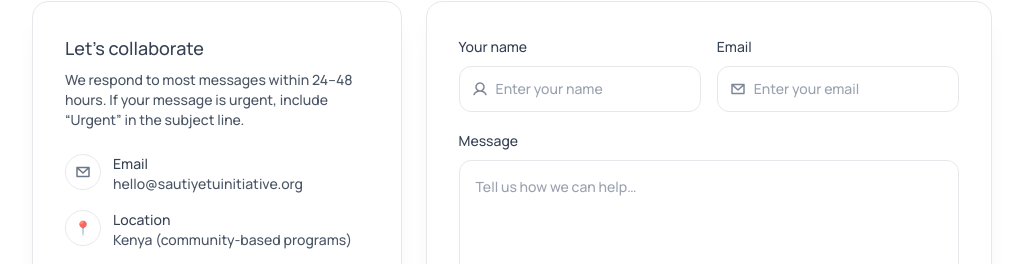
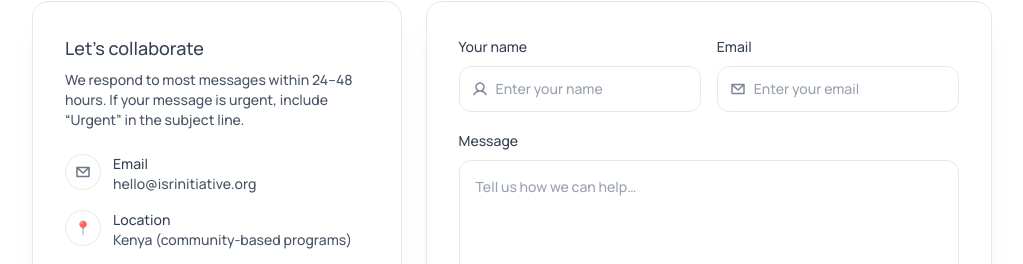
Before and after one commit to martin254/EchoSite, a React (Vite) app: page / in a window 1280 px wide. Shown: the part 6481-6745 px from the top of the page, without its empty margins (128-1151 px from the left). Built offline with nearby package versions, Linux system fonts and the light colour scheme.

Commit message:
Update ContactUs.jsx

```diff
--- a/src/components/ContactUs.jsx
+++ b/src/components/ContactUs.jsx
@@ -66,7 +66,7 @@ const ContactUs = () => {
               <div>
                 <p className="text-sm font-medium">Email</p>
                 <p className="text-sm text-gray-600 dark:text-white/70">
-                  hello@sautiyetuinitiative.org
+                  hello@isrinitiative.org
                 </p>
               </div>
             </div>
```
